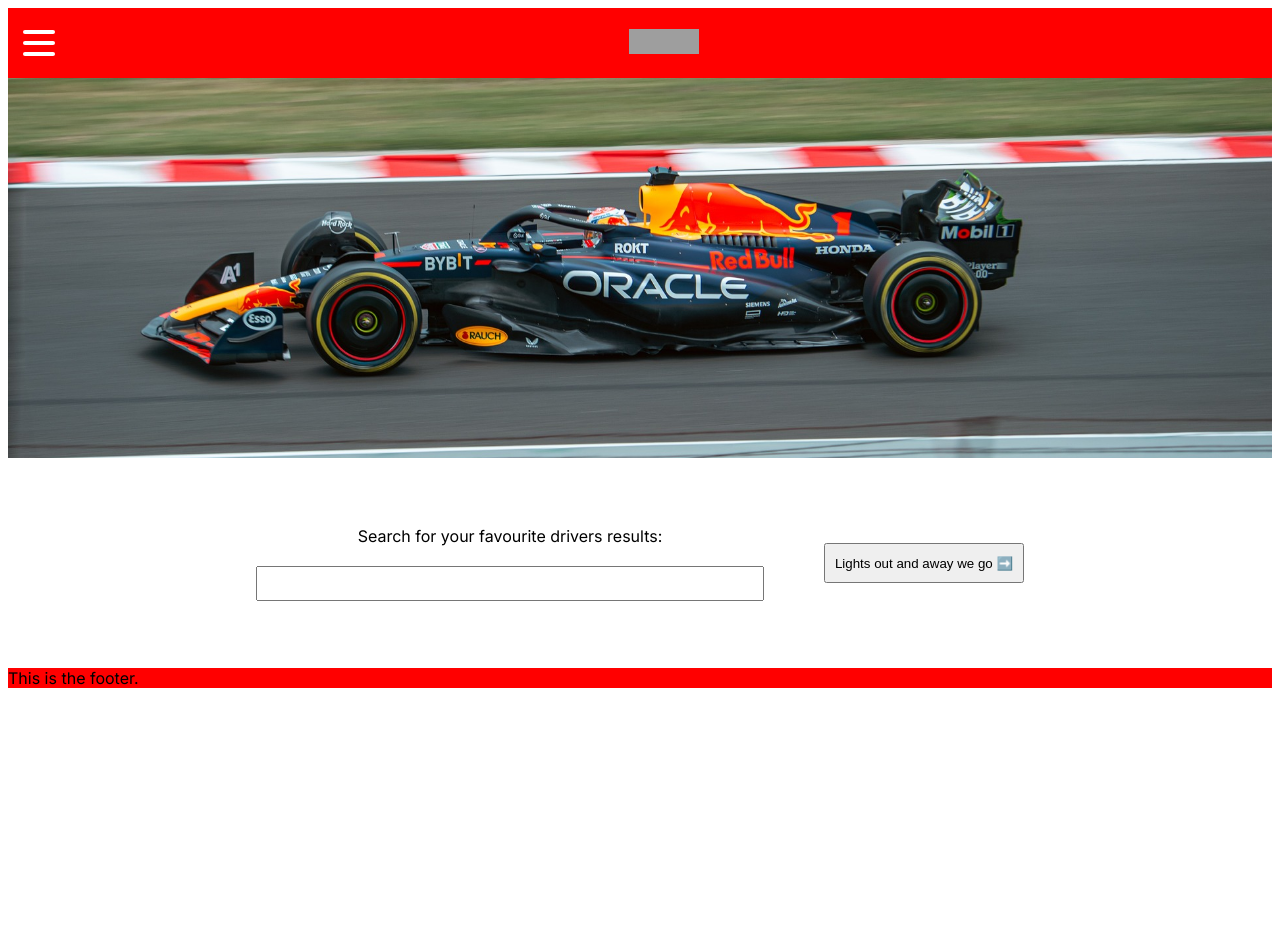
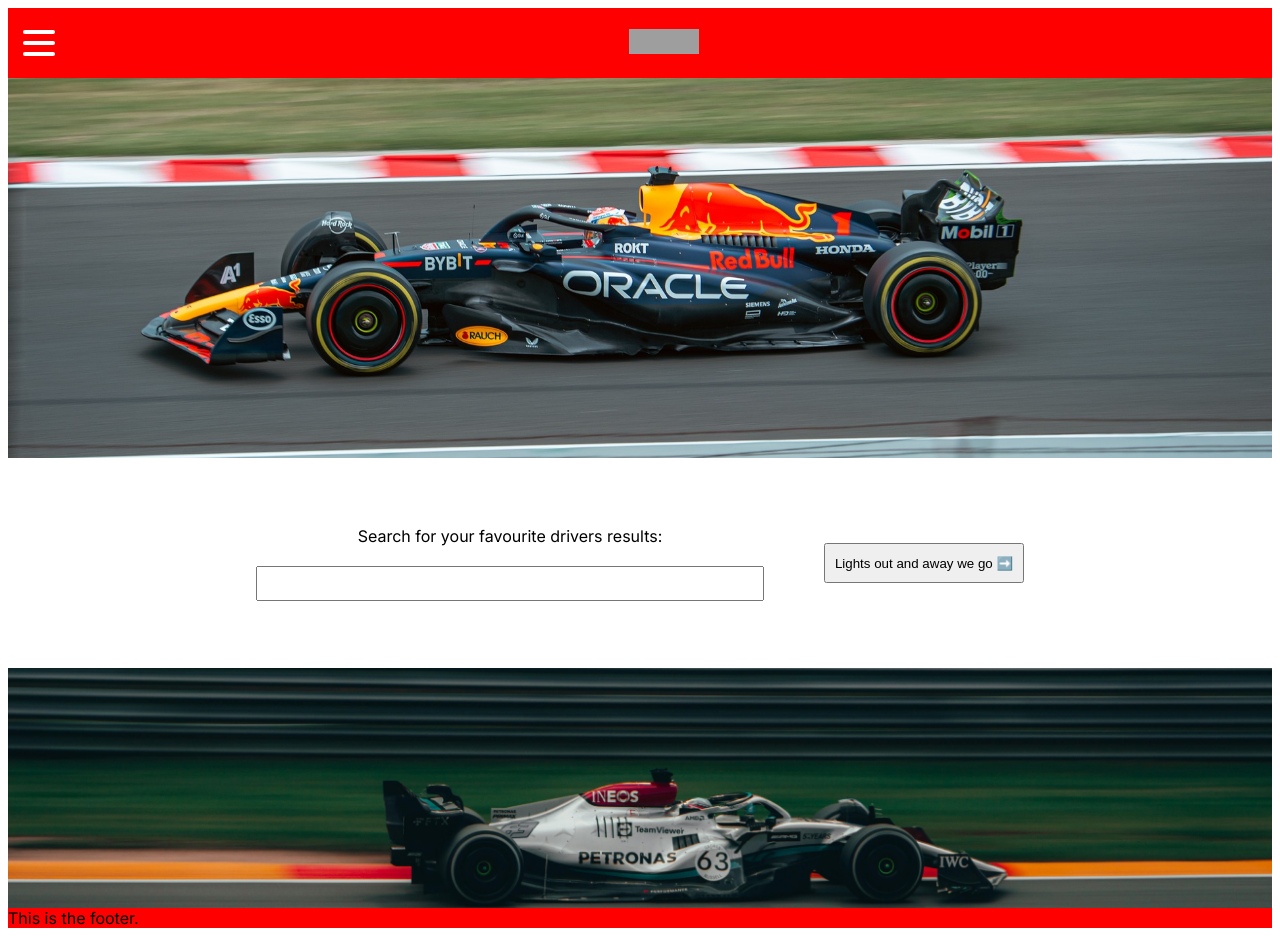
Before and after one commit to CourtRaee/f1-driver-results-next, a Next.js app: page / in a window 1280 px wide. Before the commit the page ends 800 px from the top, so only its background shows below. Built offline with nearby package versions, Linux system fonts and the light colour scheme; grey boxes are pictures that could not be loaded.

Commit message:
Created background image section

```diff
--- a/src/app/components/background-image/background-image.css
+++ b/src/app/components/background-image/background-image.css
@@ -0,0 +1,11 @@
+.background-image {
+    background-color: white;
+    width: 100%;
+    height: 240px;
+  }
+
+  .background-image-styles {
+    width: 100%;
+    height: 240px;
+    object-fit: cover;
+  }
--- a/src/app/components/background-image/background-image.jsx
+++ b/src/app/components/background-image/background-image.jsx
@@ -2,6 +2,6 @@
 import "./background-image.css";
 import Image from "next/image";
 
-export default function BackgroundImage({}) {
-  return;
+export default function BackgroundImage({ image, imgAlt }) {
+  return <Image className="background-image-styles" src={image} alt={imgAlt} />;
 }
--- a/src/app/page.js
+++ b/src/app/page.js
@@ -5,6 +5,7 @@
 import BackgroundImage from "./components/background-image/background-image";
 
 import heroImage from "../../images/hero-image.jpg"
+import backgroundImage from "../../images/background-image.jpg";
 
 export default function Page() {
   return (
@@ -21,7 +22,10 @@
       </section>
 
       <section className="background-image">
-        <BackgroundImage />
+        <BackgroundImage
+          image={backgroundImage}
+          imgAlt={"background-image"}
+        />
       </section>
     </>
   );
```
Also changed, not shown: images/background-image.jpg (added).
